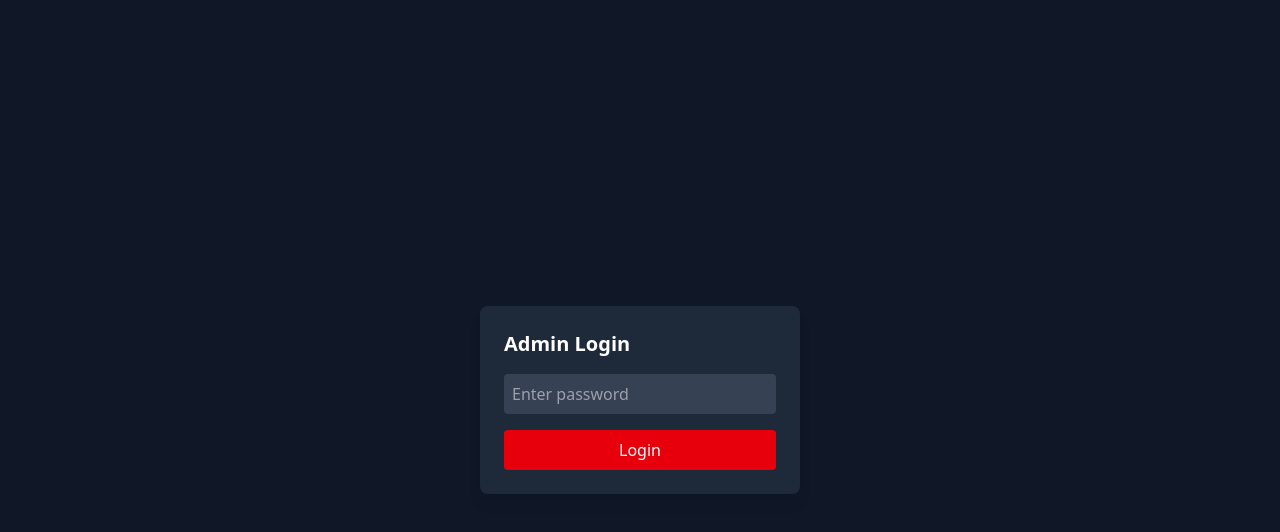
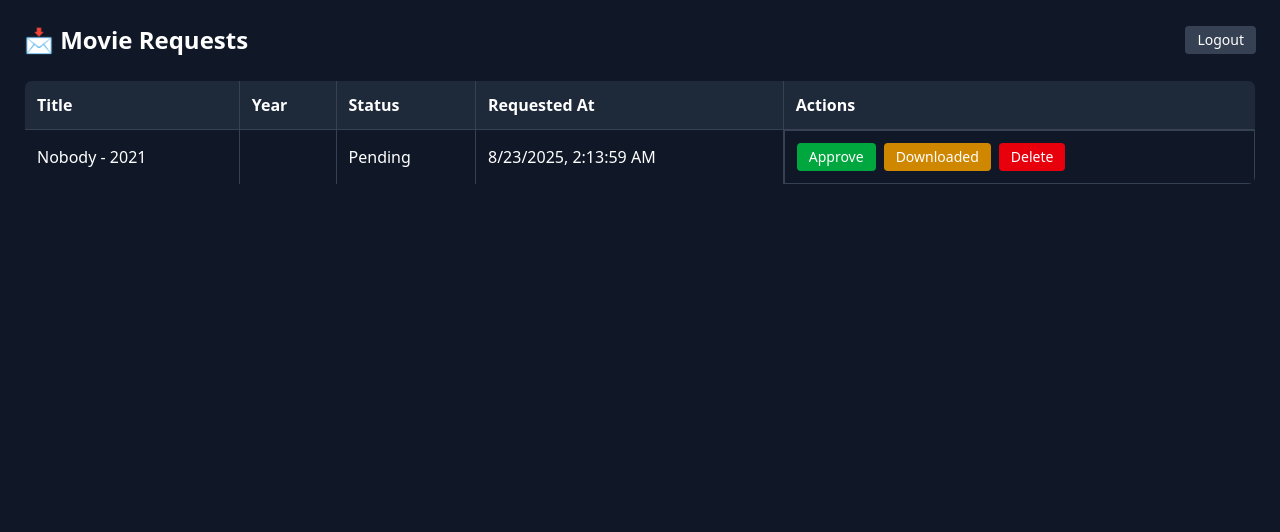
Before and after one commit to tanoshii777/joyflix-movie, a Next.js app: page /admin/login in a window 1280 px wide. Shown: the top 532 px of the page. Built offline with nearby package versions, Linux system fonts and the light colour scheme; sample sign-in values are in the browser's storage.

Commit message:
Adding: Adming Login Page

```diff
--- a/app/admin/login/page.tsx
+++ b/app/admin/login/page.tsx
@@ -1,45 +1,126 @@
 "use client";
+import { useEffect, useState } from "react";
+import { useRouter } from "next/navigation";
 
-import { useRouter } from "next/navigation";
-import { useState } from "react";
+export default function RequestsPage() {
+  const [requests, setRequests] = useState<any[]>([]);
+  const router = useRouter();
 
-export default function AdminLogin() {
-  const router = useRouter();
-  const [password, setPassword] = useState("");
+  // Simple admin check
+  useEffect(() => {
+    if (localStorage.getItem("isAdmin") !== "true") {
+      router.push("/admin/login");
+    }
+  }, [router]);
 
-  function handleLogin(e: React.FormEvent) {
-    e.preventDefault();
+  async function loadRequests() {
+    const res = await fetch("/api/request-movie");
+    const data = await res.json();
+    setRequests(data);
+  }
 
-    // simple hardcoded password (replace later with env or DB)
-    if (password === "admin123") {
-      localStorage.setItem("isAdmin", "true");
-      router.push("/admin/requests");
-    } else {
-      alert("Wrong password!");
-    }
+  useEffect(() => {
+    loadRequests();
+  }, []);
+
+  async function updateStatus(id: number, status: string) {
+    await fetch("/api/request-movie", {
+      method: "PATCH",
+      headers: { "Content-Type": "application/json" },
+      body: JSON.stringify({ id, status }),
+    });
+    loadRequests();
+  }
+
+  async function deleteRequest(id: number) {
+    await fetch("/api/request-movie", {
+      method: "DELETE",
+      headers: { "Content-Type": "application/json" },
+      body: JSON.stringify({ id }),
+    });
+    loadRequests();
+  }
+
+  function handleLogout() {
+    localStorage.removeItem("isAdmin");
+    router.push("/admin/login");
   }
 
   return (
-    <div className="flex items-center justify-center min-h-screen bg-gray-900 text-white">
-      <form
-        onSubmit={handleLogin}
-        className="bg-gray-800 p-6 rounded-lg shadow-lg space-y-4 w-80"
-      >
-        <h1 className="text-xl font-bold">Admin Login</h1>
-        <input
-          type="password"
-          placeholder="Enter password"
-          value={password}
-          onChange={(e) => setPassword(e.target.value)}
-          className="w-full p-2 rounded bg-gray-700 text-white"
-        />
+    <div className="p-6 bg-gray-900 min-h-screen text-white">
+      {/* Header row with title + logout */}
+      <div className="flex justify-between items-center mb-6">
+        <h1 className="text-2xl font-bold">📩 Movie Requests</h1>
         <button
-          type="submit"
-          className="w-full py-2 bg-red-600 hover:bg-red-700 rounded"
+          onClick={handleLogout}
+          className="px-3 py-1 rounded bg-gray-700 hover:bg-gray-800 text-white text-sm"
         >
-          Login
+          Logout
         </button>
-      </form>
+      </div>
+
+      <div className="overflow-x-auto">
+        <table className="w-full border border-gray-700 rounded-lg overflow-hidden">
+          <thead className="bg-gray-800">
+            <tr>
+              <th className="border border-gray-700 p-3 text-left">Title</th>
+              <th className="border border-gray-700 p-3 text-left">Year</th>
+              <th className="border border-gray-700 p-3 text-left">Status</th>
+              <th className="border border-gray-700 p-3 text-left">
+                Requested At
+              </th>
+              <th className="border border-gray-700 p-3 text-left">Actions</th>
+            </tr>
+          </thead>
+          <tbody>
+            {requests.map((r) => (
+              <tr
+                key={r.id}
+                className="hover:bg-gray-800 transition-colors duration-200"
+              >
+                <td className="border border-gray-700 p-3">{r.title}</td>
+                <td className="border border-gray-700 p-3">{r.year}</td>
+                <td className="border border-gray-700 p-3 capitalize">
+                  {r.status}
+                </td>
+                <td className="border border-gray-700 p-3">
+                  {new Date(r.createdAt).toLocaleString()}
+                </td>
+                <td className="border border-gray-700 p-3 flex gap-2">
+                  <button
+                    onClick={() => updateStatus(r.id, "approved")}
+                    className="px-3 py-1 rounded bg-green-600 hover:bg-green-700 text-white text-sm"
+                  >
+                    Approve
+                  </button>
+                  <button
+                    onClick={() => updateStatus(r.id, "downloaded")}
+                    className="px-3 py-1 rounded bg-yellow-600 hover:bg-yellow-700 text-white text-sm"
+                  >
+                    Downloaded
+                  </button>
+                  <button
+                    onClick={() => deleteRequest(r.id)}
+                    className="px-3 py-1 rounded bg-red-600 hover:bg-red-700 text-white text-sm"
+                  >
+                    Delete
+                  </button>
+                </td>
+              </tr>
+            ))}
+            {requests.length === 0 && (
+              <tr>
+                <td
+                  colSpan={5}
+                  className="text-center text-gray-400 py-6 border border-gray-700"
+                >
+                  No requests yet.
+                </td>
+              </tr>
+            )}
+          </tbody>
+        </table>
+      </div>
     </div>
   );
 }
--- a/app/admin/requests/page.tsx
+++ b/app/admin/requests/page.tsx
@@ -6,7 +6,7 @@ export default function RequestsPage() {
   const [requests, setRequests] = useState<any[]>([]);
   const router = useRouter();
 
-  // Simple auth check (replace later with cookie-based if you want stronger)
+  // Simple admin check
   useEffect(() => {
     if (localStorage.getItem("isAdmin") !== "true") {
       router.push("/admin/login");
@@ -41,52 +41,98 @@ export default function RequestsPage() {
     loadRequests();
   }
 
+  function handleLogout() {
+    localStorage.removeItem("isAdmin");
+    router.push("/admin/login");
+  }
+
+  function goHome() {
+    router.push("/");
+  }
+
   return (
-    <div className="p-6 text-white bg-gray-900 min-h-screen">
-      <h1 className="text-2xl mb-4">Movie Requests</h1>
-      <table className="w-full border-collapse border border-gray-700">
-        <thead>
+    <div className="p-6 bg-gray-900 min-h-screen text-white">
+      {/* Header row with title + buttons */}
+      <div className="flex justify-between items-center mb-6">
+        <h1 className="text-2xl font-bold">📩 Movie Requests</h1>
+        <div className="flex gap-2">
+          <button
+            onClick={goHome}
+            className="px-3 py-1 rounded bg-blue-600 hover:bg-blue-700 text-white text-sm"
+          >
+            Back to Home
+          </button>
+          <button
+            onClick={handleLogout}
+            className="px-3 py-1 rounded bg-gray-700 hover:bg-gray-800 text-white text-sm"
+          >
+            Logout
+          </button>
+        </div>
+      </div>
+
+      <div className="overflow-x-auto">
+        <table className="w-full border border-gray-700 rounded-lg overflow-hidden">
+          <thead className="bg-gray-800">
             <tr>
-            <th className="border border-gray-700 p-2">Title</th>
-            <th className="border border-gray-700 p-2">Year</th>
-            <th className="border border-gray-700 p-2">Status</th>
-            <th className="border border-gray-700 p-2">Requested At</th>
-            <th className="border border-gray-700 p-2">Actions</th>
+              <th className="border border-gray-700 p-3 text-left">Title</th>
+              <th className="border border-gray-700 p-3 text-left">Year</th>
+              <th className="border border-gray-700 p-3 text-left">Status</th>
+              <th className="border border-gray-700 p-3 text-left">
+                Requested At
+              </th>
+              <th className="border border-gray-700 p-3 text-left">Actions</th>
             </tr>
           </thead>
           <tbody>
             {requests.map((r) => (
-            <tr key={r.id}>
-              <td className="border border-gray-700 p-2">{r.title}</td>
-              <td className="border border-gray-700 p-2">{r.year}</td>
-              <td className="border border-gray-700 p-2">{r.status}</td>
-              <td className="border border-gray-700 p-2">
+              <tr
+                key={r.id}
+                className="hover:bg-gray-800 transition-colors duration-200"
+              >
+                <td className="border border-gray-700 p-3">{r.title}</td>
+                <td className="border border-gray-700 p-3">{r.year}</td>
+                <td className="border border-gray-700 p-3 capitalize">
+                  {r.status}
+                </td>
+                <td className="border border-gray-700 p-3">
                   {new Date(r.createdAt).toLocaleString()}
                 </td>
-              <td className="border border-gray-700 p-2 flex gap-2">
+                <td className="border border-gray-700 p-3 flex gap-2">
                   <button
                     onClick={() => updateStatus(r.id, "approved")}
-                  className="px-3 py-1 bg-green-600 hover:bg-green-700 rounded"
+                    className="px-3 py-1 rounded bg-green-600 hover:bg-green-700 text-white text-sm"
                   >
                     Approve
                   </button>
                   <button
                     onClick={() => updateStatus(r.id, "downloaded")}
-                  className="px-3 py-1 bg-yellow-600 hover:bg-yellow-700 rounded"
+                    className="px-3 py-1 rounded bg-yellow-600 hover:bg-yellow-700 text-white text-sm"
                   >
-                  Mark Downloaded
+                    Downloaded
                   </button>
                   <button
                     onClick={() => deleteRequest(r.id)}
-                  className="px-3 py-1 bg-red-600 hover:bg-red-700 rounded"
+                    className="px-3 py-1 rounded bg-red-600 hover:bg-red-700 text-white text-sm"
                   >
                     Delete
                   </button>
                 </td>
               </tr>
             ))}
+            {requests.length === 0 && (
+              <tr>
+                <td
+                  colSpan={5}
+                  className="text-center text-gray-400 py-6 border border-gray-700"
+                >
+                  No requests yet.
+                </td>
+              </tr>
+            )}
           </tbody>
         </table>
       </div>
+    </div>
   );
 }
--- a/app/watch/[id]/page.tsx
+++ b/app/watch/[id]/page.tsx
@@ -83,7 +83,7 @@ export default function WatchMovie() {
         body: JSON.stringify({
           movieId: movie.id,
           title: movie.title,
-
+          year: movie.year,
           user: "guest",
         }),
       });
--- a/data/requests.json
+++ b/data/requests.json
@@ -1,10 +1,10 @@
 [
   {
-    "id": 1755913976154,
-    "movieId": 11,
-    "title": "The Old Guard 2",
+    "id": 1755915239998,
+    "movieId": 1,
+    "title": "Nobody - 2021",
     "user": "guest",
     "status": "pending",
-    "createdAt": "2025-08-23T01:52:56.154Z"
+    "createdAt": "2025-08-23T02:13:59.998Z"
   }
 ]
```
Also changed, not shown: app/components/MovieCard.tsx (+13 -9 lines). Lines whose indentation alone changed are shown as unchanged.
